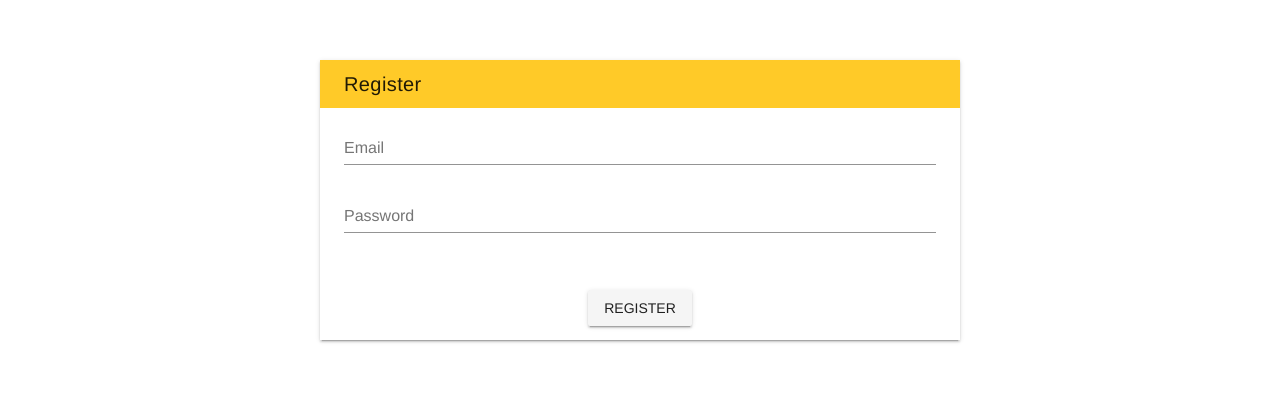
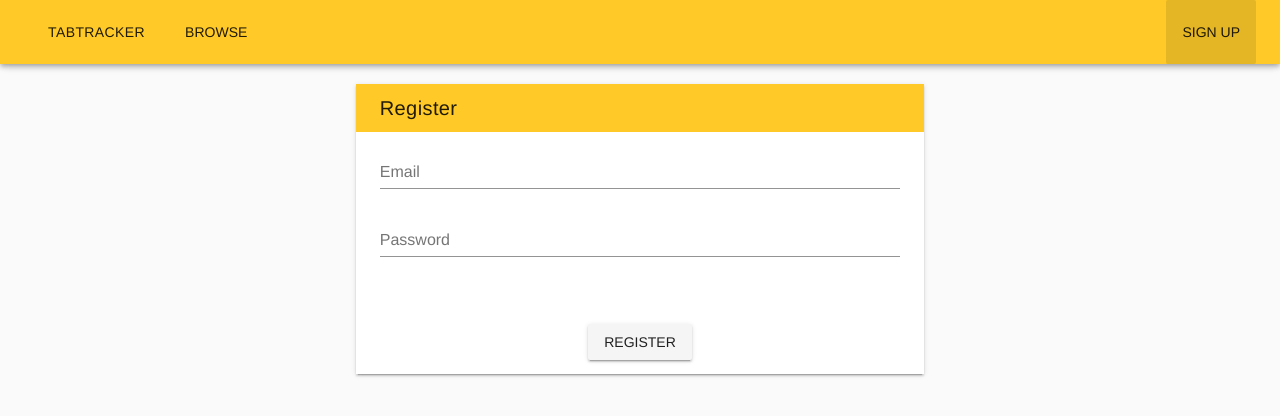
Before and after one commit to Enars/TabTracker, a Vue app in the folder client/: page /#/register in a window 1280 px wide. Shown: the top 416 px of the page. Built offline with nearby package versions, Linux system fonts and the light colour scheme.

Commit message:
Added navbar

```diff
--- a/client/src/App.vue
+++ b/client/src/App.vue
@@ -1,13 +1,23 @@
 <template>
   <div id="app">
-    <!-- <img src="./assets/logo.png"> -->
-    <router-view/>
+    <v-app>
+      <main>
+        <v-container>
+          <page-header/>
+          <router-view/>
+        </v-container>
+      </main>
+    </v-app>
   </div>
 </template>
 
 <script>
+import PageHeader from '@/components/Header.vue'
 export default {
-  name: 'App'
+  name: 'App',
+  components: {
+    PageHeader
+  }
 }
 </script>
 
--- /dev/null
+++ b/client/src/components/Header.vue
@@ -0,0 +1,28 @@
+<template>
+  <v-toolbar fixed class="amber lighten-1">
+    <v-toolbar-title>
+      <v-btn flat router to="root">
+        TabTracker
+      </v-btn>
+    </v-toolbar-title>
+    <v-toolbar-items>
+      <v-btn flat>BROWSE</v-btn>
+    </v-toolbar-items>
+    <v-spacer></v-spacer>
+    <v-toolbar-items>
+      <v-btn flat router to="register">
+        Sign Up
+      </v-btn>
+    </v-toolbar-items>
+  </v-toolbar>
+</template>
+
+<script>
+export default {
+
+}
+</script>
+
+<!-- Add "scoped" attribute to limit CSS to this component only -->
+<style scoped>
+</style>
```
Also changed, not shown: 1 other file (tests, documents, lock files or other folders).
